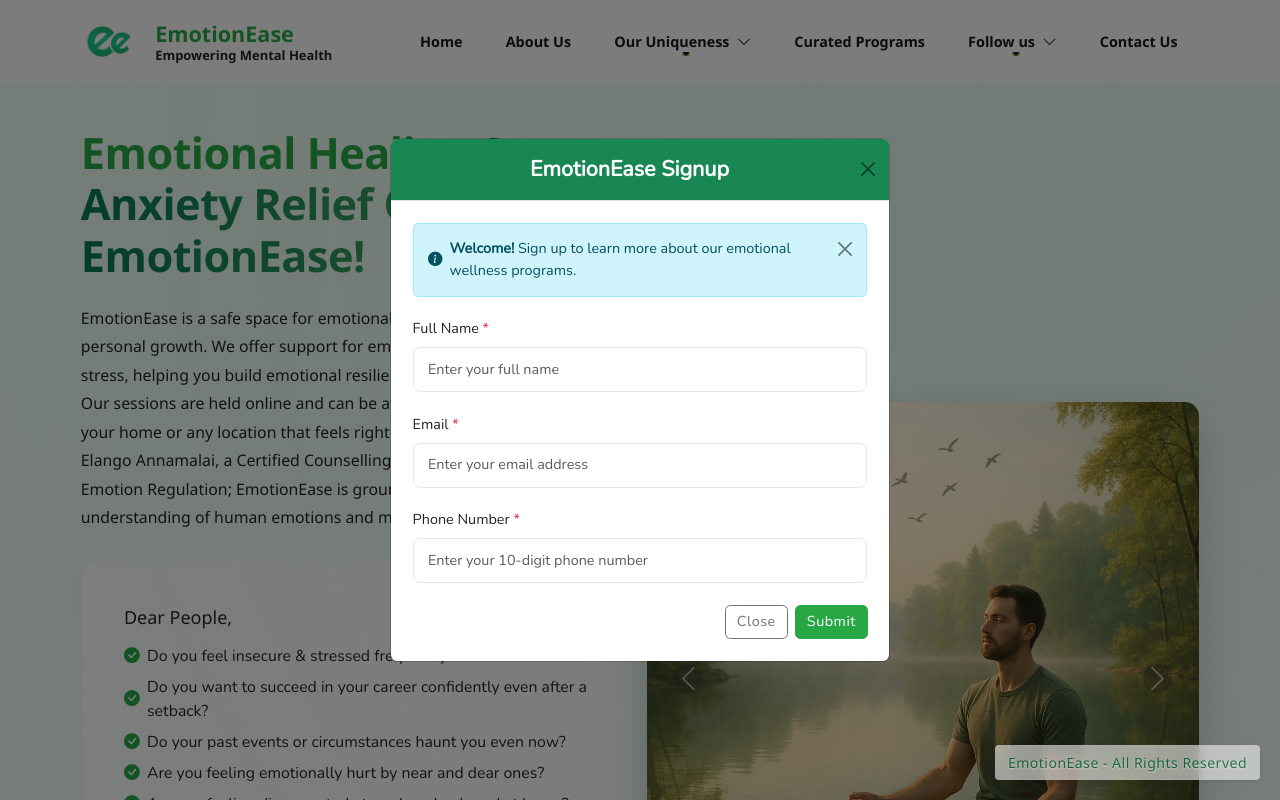
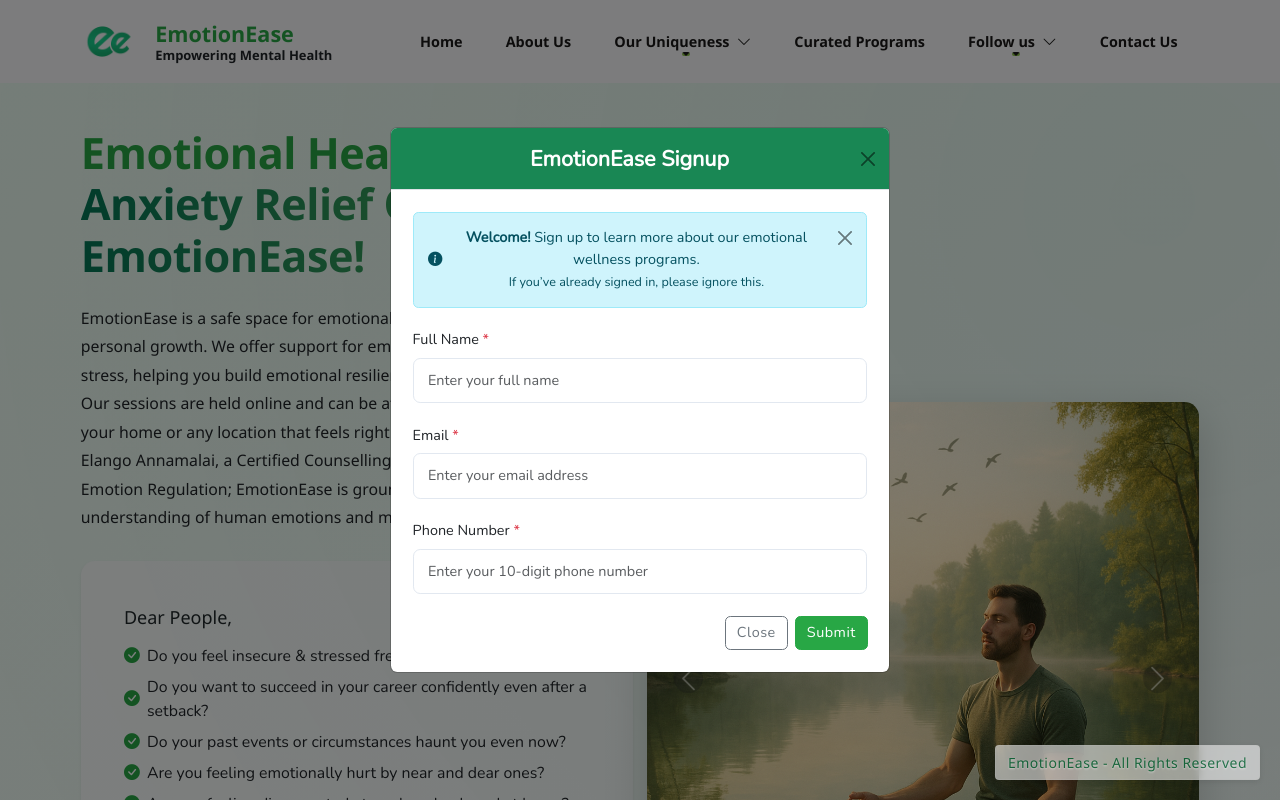
Before and after one commit to EmotionEase-dev/emotionease-Website, a React (Vite) app: page / in a window 1280 px wide. Shown: the top 800 px of the page. Built offline with nearby package versions, Linux system fonts and the light colour scheme; a web font is replaced by a local one.

Commit message:
signup page update

```diff
--- a/components/SignUp.jsx
+++ b/components/SignUp.jsx
@@ -113,9 +113,11 @@ function SignupForm({ show, onClose }) {  // Added show prop here
           >
             <div className="d-flex align-items-center">
               <i className="bi bi-info-circle-fill me-2"></i>
-              <div>
-                <strong>Welcome!</strong> Sign up to learn more about our emotional wellness programs.
-              </div>
+              <div class="text-center">
+  <strong>Welcome!</strong> Sign up to learn more about our emotional wellness programs.<br/>
+  <small>If you’ve already signed in, please ignore this.</small>
+</div>
+
               <button
                 type="button"
                 className="btn-close"
```
